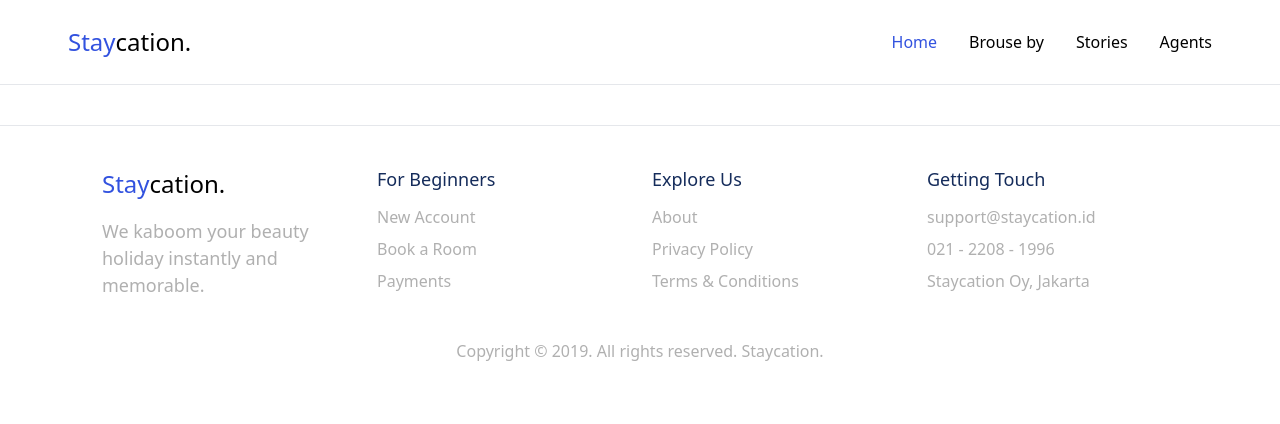
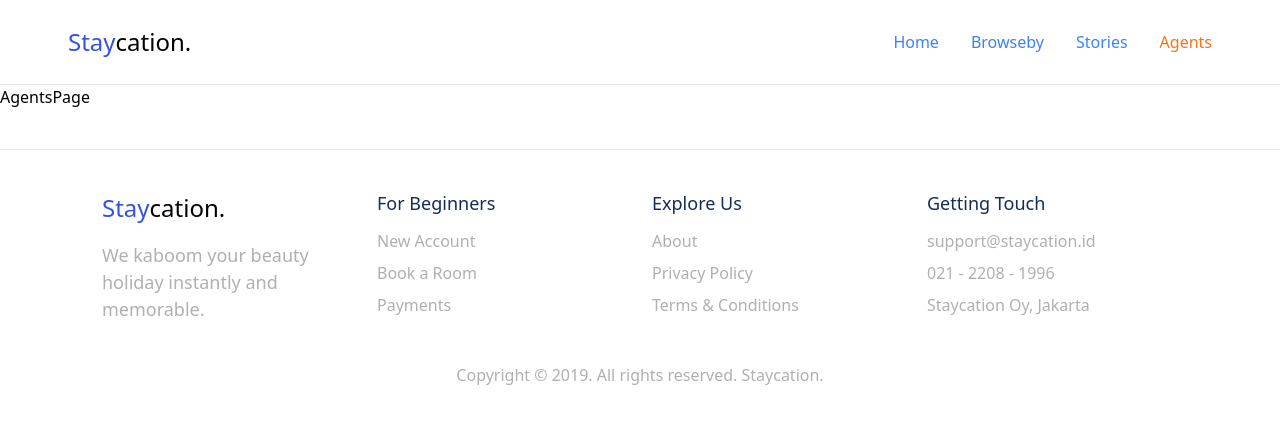
Before and after one commit to Kolawole-kehinde/staycation, a React (Vite) app: page /agents in a window 1280 px wide. Shown: the top 424 px of the page. Built offline with nearby package versions, Linux system fonts and the light colour scheme.

Commit message:
Restructured Navbar component to reduce boilerplate

```diff
--- a/package.json
+++ b/package.json
@@ -12,6 +12,7 @@
   "dependencies": {
     "react": "^19.0.0",
     "react-dom": "^19.0.0",
+    "react-icons": "^5.5.0",
     "react-router": "^7.3.0"
   },
   "devDependencies": {
--- a/src/App.jsx
+++ b/src/App.jsx
@@ -1,9 +1,12 @@
 import React from 'react'
-import NavBar from './Components/layout/NavBar'
 import { Route, Routes } from 'react-router'
 import HomePage from './pages/home'
 import Footer from './Components/layout/Footer'
 import HotelDetailPage from './pages/hotel/HotelDetailPage'
+import NavBar from './Components/layout/NavBar'
+import BrowseByPage from './pages/BrowseBy'
+import StoriesPage from './pages/Stories'
+import AgentsPage from './pages/Agents'
 
 const App = () => {
   return (
@@ -12,6 +15,9 @@ const App = () => {
        <Routes>
           <Route path='/'>
           <Route index element={<HomePage />} />
+          <Route path="browse" element={<BrowseByPage />} />
+          <Route path="stories" element={<StoriesPage />} />
+          <Route path="agents" element={<AgentsPage />} />
 
           <Route path='hotel'>
           <Route path=":id" element={<HotelDetailPage />} />
--- /dev/null
+++ b/src/Components/layout/Logo.jsx
@@ -0,0 +1,14 @@
+import React from 'react'
+import { Link } from 'react-router'
+
+const Logo = () => {
+  return (
+    <Link to="/">
+    <h1 className="text-2xl leading-[36px] font-medium">
+      <span className="text-primary-100">Stay</span>cation.
+    </h1>
+  </Link>
+  )
+}
+
+export default Logo
--- a/src/Components/layout/NavBar.jsx
+++ b/src/Components/layout/NavBar.jsx
@@ -1,41 +1,78 @@
-import React from 'react'
-import { Link } from 'react-router'
+import React, { useState } from "react";
+import { Link, NavLink } from "react-router";
+import { IoMdMenu } from "react-icons/io";
+import { navRoutes } from "../../constant/NavRoutes";
+import { IoMdClose } from "react-icons/io";
+import Logo from "./Logo";
 
 const NavBar = () => {
+  const [openMenu, setOpenMenu] = useState(false);
+  const toggleMenu = () => {
+    setOpenMenu((prev) => !prev)
+  }
+  const active = (isActive) => {
+    return isActive ? "text-orange-500" : "text-blue-500";
+  };
   return (
+
     <header className="py-6 px-4 lg:px-0 border-b border-bg-secondary-100">
       <nav className="wrapper flex items-center justify-between">
-
-
-          <Link to="/">
-          <h1 className="text-2xl leading-[36px] font-medium">
-            <span className="text-primary-100">Stay</span>cation.
-          </h1>
-          </Link>
-
-
+      <Logo/>
 
         <div className="hidden lg:block">
           <menu className="flex space-x-8">
-            <a href="?">
-              <li className="text-primary-100">Home</li>
-            </a>
-            <a href="?">
-              <li>Brouse by</li>
-            </a>
-            <a href="?">
-              <li>Stories</li>
-            </a>
-            <a href="?">
-              <li>Agents</li>
-            </a>
+            {
+              navRoutes.map(({id, name, path}) => (
+                <li key={id}>
+                <NavLink
+                to={path}
+                className={({ isActive }) => active(isActive)}
+                >
+                  {name}
+                </NavLink>
+
+                </li>
+              ))
+            }
           </menu>
         </div>
 
-        <i className="fa-solid fa-bars text-3xl  lg:hidden"></i>
+       <button className="flex lg:hidden" onClick={toggleMenu}>
+       <IoMdMenu fontSize={35} />
+       </button>
       </nav>
+
+      {
+        openMenu && (
+          <nav className="fixed inset-0 w-full h-[350px] bg-primary rounded-b-3xl text-white  p-6">
+            <div className="flex items-center justify-between">
+            <Logo/>
+            <button className="" onClick={toggleMenu}>
+            <IoMdClose fontSize={30} />
+            </button>
+            </div>
+
+            <menu className="flex flex-col space-y-5 pt-8">
+            {
+              navRoutes.map(({id, name, path}) => (
+                <li key={id}>
+                <NavLink
+                to={path}
+                className={({ isActive }) => active(isActive)}
+                >
+                  {name}
+                </NavLink>
+
+                </li>
+              ))
+            }
+          </menu>
+
+          </nav>
+        )
+      }
     </header>
-  )
-}
+  );
+};
 
-export default NavBar
+export default NavBar;
--- /dev/null
+++ b/src/constant/NavRoutes.js
@@ -0,0 +1,25 @@
+export const navRoutes = [
+    {
+        id: 1,
+        name: "Home",
+        path: "/"
+    },
+
+    {
+        id: 2,
+        name: "Browseby",
+        path: "browse"
+    },
+
+    {
+        id: 3,
+        name: "Stories",
+        path: "/stories"
+    },
+
+    {
+        id: 4,
+        name: "Agents",
+        path: "/agents"
+    },
+]
--- /dev/null
+++ b/src/pages/Agents.jsx
@@ -0,0 +1,12 @@
+import React from 'react'
+
+const AgentsPage = () => {
+  return (
+    <div>
+        <h1> AgentsPage </h1>
+
+    </div>
+  )
+}
+
+export default AgentsPage
--- /dev/null
+++ b/src/pages/BrowseBy.jsx
@@ -0,0 +1,11 @@
+import React from 'react'
+
+const BrowseByPage = () => {
+  return (
+    <div>
+       <h1>BrowseByPage</h1>
+    </div>
+  )
+}
+
+export default BrowseByPage
--- /dev/null
+++ b/src/pages/Stories.jsx
@@ -0,0 +1,11 @@
+import React from 'react'
+
+const StoriesPage = () => {
+  return (
+    <div>
+       <h1>StoriesPage </h1>
+    </div>
+  )
+}
+
+export default StoriesPage
```
Also changed, not shown: 1 other file (tests, documents, lock files or other folders).
